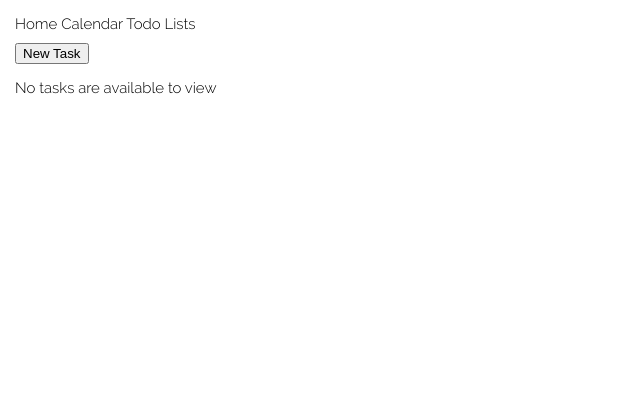
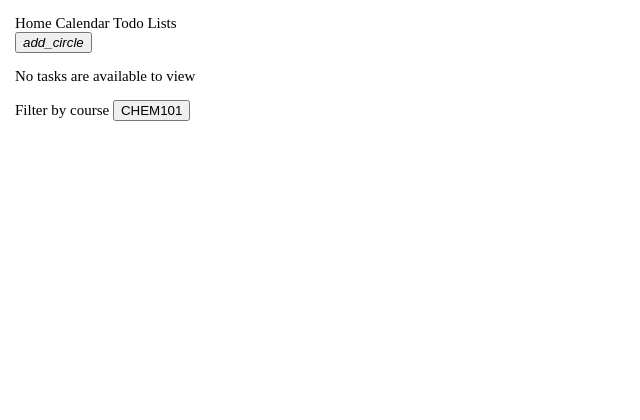
Before and after one commit to MrDoomBringer/TidyPlan, a Django app: page /calendar/ in a window 1280 px wide. Shown: the top 420 px of the page, without its empty margins (0-640 px from the left). Run offline with Django 3.2, Linux system fonts and the light colour scheme; data that the repository does not hold is empty; some web fonts are replaced.

Commit message:
i forgot you could just link fonts by URL

```diff
--- a/mysite/pages/templates/pages/tasks.html
+++ b/mysite/pages/templates/pages/tasks.html
@@ -2,28 +2,48 @@
 {%block title %}View Tasks{% endblock %}
 
 {% block content %}
-	<form method = "post" action = "" class="task_create">
+	<form method = "post">
+		<!--Th csrf_token here is just a Django element that goes in forms to prevent cross-site attacks. Probably unneccessary for our use case-->
 		{% csrf_token %}
-		<input type="submit", name='new_task', value = "New Task">
+		<button class = "addtaskbutton" type="submit", name='new_task'>
+			<i class="material-icons">add_circle</i>
+		</button>
 	</form>
-	{% if tsk_list %}
+	{% if tsk_list %} <!--If there's any data in the task list (tsk_list is sent here by python in the views.py calendar function's return statement)-->
 		<h1>{{tsk_list.name_text}}</h1>
-
-			{% for task in tsk_list %}
-			<div class="container">
-				<div class="task_preview">
-					{{task.description_text}}
-					<form method = "post" action = "">
-						{% csrf_token %}
-						<input type="hidden", name='deleted_task', value="{{task.task_id}}">
-						<input type="submit", name='delete_task' value="[Delete]">
-					</form>
-				</div>
-			</div>
+		<div class = "tasklist">
+			<!--Group tasks by day using the date:"l" format as a filter-->
+			{% regroup tsk_list by due_date|date:"l" as tasks_by_date %}
+			<!--date_group is a tuple with 2 elements: 'grouper' and 'list'. Grouper is the date we grouped by, and list is the rest of the task's model info-->
+			{% for date_group in tasks_by_date %}
+				<div class = "taskdate"><h2>{{ date_group.grouper}}</h2></div> <!--Grouper is the date (just the day, specifically. No info about month or year)-->
+				{% for task in date_group.list %} <!--Loop through all the tasks in the date group-->
+					<div class="taskentry">
+						<div class="taskcontentblock">
+							<div class = "tasktitle">{{task.description_text}}</div>
+							<div class = "taskduedate">{{task.due_date}}</div>
+						</div>
+						<div class = "taskbuttongroup">
+							<form method = "post">
+								{% csrf_token %}
+								<!--Hidden input only used to send extra data (the task's ID). Can't send the data along with the delete_task button for some reason-->
+								<input type="hidden", name='deleted_task', value="{{task.task_id}}">
+								<!--Edit and delete buttons-->
+								<button class = "taskbutton"><i class="material-icons">edit</i></button>
+								<button name='delete_task', type="submit", class = "taskbutton"><i class="material-icons">delete</i></button>
+							</form>
+						</div>
+					</div>
+				{% endfor %}
 			{% endfor %}
-
+		</div>
 	{% else %}
 		<p> No tasks are available to view </p>
 	{% endif %}
+	<div class = "filtercontainer">
+		Filter by course <!--TODO: Make this loop through all the available course tags, add functionality-->
+		<button class = "coursefilterbutton">CHEM101</button>
+	</div>
+</div>
 
 {% endblock %}
```
Also changed, not shown: mysite/pages/static/pages/fonts/Raleway 100.ttf (deleted), mysite/pages/static/pages/fonts/Raleway 100italic.ttf (deleted), mysite/pages/static/pages/fonts/Raleway 200.ttf (deleted), mysite/pages/static/pages/fonts/Raleway 200italic.ttf (deleted), mysite/pages/static/pages/fonts/Raleway 300.ttf (deleted), mysite/pages/static/pages/fonts/Raleway 300italic.ttf (deleted), mysite/pages/static/pages/fonts/Raleway 500.ttf (deleted), mysite/pages/static/pages/fonts/Raleway 500italic.ttf (deleted), mysite/pages/static/pages/fonts/Raleway 600.ttf (deleted), mysite/pages/static/pages/fonts/Raleway 600italic.ttf (deleted), mysite/pages/static/pages/fonts/Raleway 700.ttf (deleted), mysite/pages/static/pages/fonts/Raleway 700italic.ttf (deleted), mysite/pages/static/pages/fonts/Raleway 800.ttf (deleted), mysite/pages/static/pages/fonts/Raleway 800italic.ttf (deleted), 4 more files.
